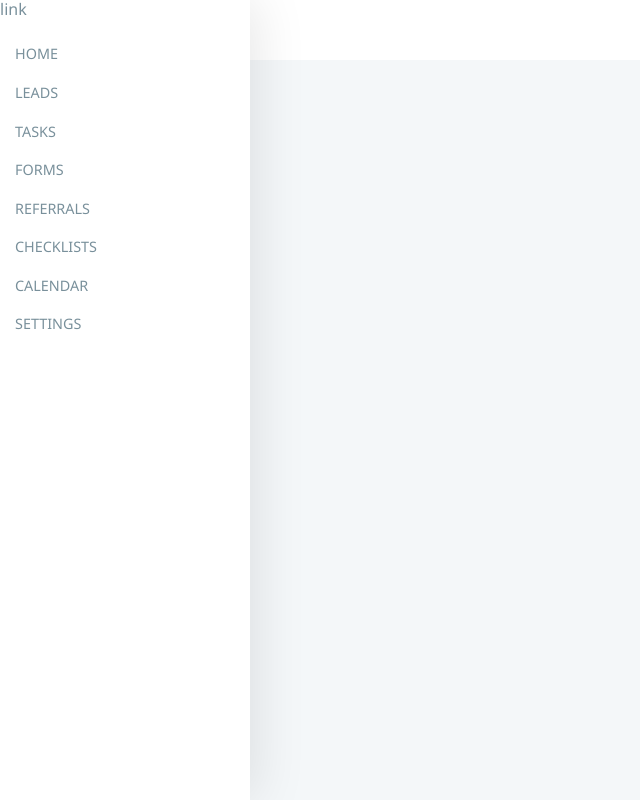
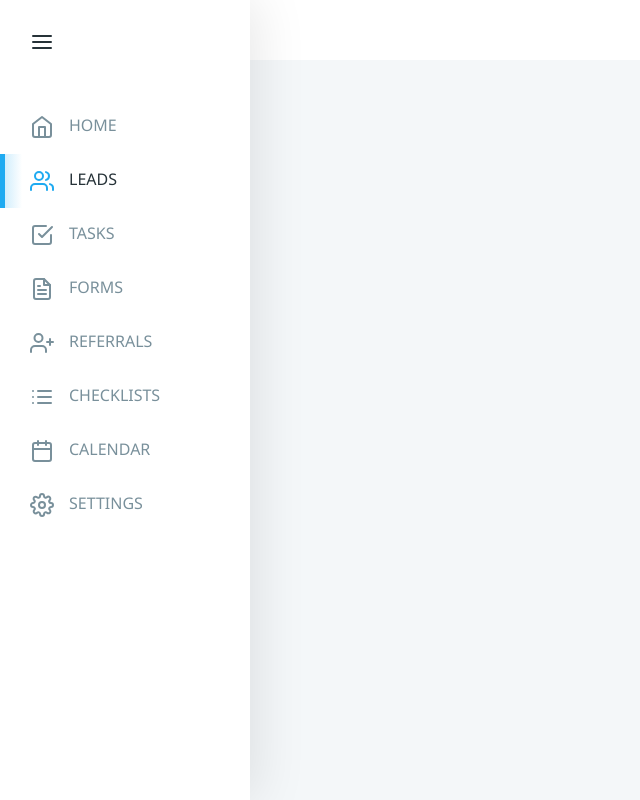
Before and after one commit to neo1807/rootstack, a React app: page / in a window 1280 px wide. Shown: the whole page, without its empty margins (0-640 px from the left). Built offline with nearby package versions, Linux system fonts and the light colour scheme.

Commit message:
feat: sidebar style

```diff
--- a/src/components/navbar.js
+++ b/src/components/navbar.js
@@ -1,34 +1,71 @@
 import React from "react";
+import {
+  FiHome,
+  FiMenu,
+  FiUsers,
+  FiCheckSquare,
+  FiUserPlus,
+  FiList,
+  FiCalendar,
+  FiSettings,
+  FiFileText
+} from "react-icons/fi";
 
 export default class Navbar extends React.Component {
   render() {
     return (
       <nav>
-        <a>link</a>
+        <a href="/" className="toggle-menu">
+          <FiMenu />
+        </a>
         <ul>
           <li>
-            <a href="/">Home</a>
+            <a href="/">
+              <FiHome />
+              Home
+            </a>
+          </li>
+          <li className="is-active">
+            <a href="/">
+              <FiUsers />
+              Leads
+            </a>
           </li>
           <li>
-            <a href="/">Leads</a>
+            <a href="/">
+              <FiCheckSquare />
+              Tasks
+            </a>
           </li>
           <li>
-            <a href="/">Tasks</a>
+            <a href="/">
+              <FiFileText />
+              Forms
+            </a>
           </li>
           <li>
-            <a href="/">Forms</a>
+            <a href="/">
+              <FiUserPlus />
+              Referrals
+            </a>
           </li>
           <li>
-            <a href="/">Referrals</a>
+            <a href="/">
+              <FiList />
+              Checklists
+            </a>
           </li>
           <li>
-            <a href="/">Checklists</a>
+            <a href="/">
+              <FiCalendar />
+              Calendar
+            </a>
           </li>
           <li>
-            <a href="/">Calendar</a>
-          </li>
-          <li>
-            <a href="/">Settings</a>
+            <a href="/">
+              <FiSettings />
+              Settings
+            </a>
           </li>
         </ul>
       </nav>
--- a/src/styles.css
+++ b/src/styles.css
@@ -36,14 +36,46 @@ aside nav ul {
   padding: 0;
 }
 aside nav ul > li {
-  padding: 10px 15px 10px 15px;
+  padding: 15px 15px 15px 30px;
 }
 aside nav ul > li a {
   text-decoration: none;
   text-transform: uppercase;
 }
+aside nav .toggle-menu {
+  display: block;
+  padding: 30px;
+}
 aside nav ul > li a,
-aside nav ul > li a:visited {
+aside nav ul > li a:visited,
+aside nav .toggle-menu {
   color: #79909b;
-  font-size: .9rem;
 }
+aside nav ul > li a:hover,
+aside nav .toggle-menu:hover {
+  color: #263238;
+}
+aside nav ul > li.is-active a {
+  color: #263238;
+}
+aside nav ul > li a:hover svg,
+aside nav ul > li.is-active a svg{
+  color: #1eaaf1;
+}
+aside nav ul > li.is-active {
+  border-left: 5px solid #1eaaf1;
+  padding-left: 25px;
+  background: rgb(30, 170, 241);
+  background: linear-gradient(
+    90deg,
+    rgba(30, 170, 241, 0.2) 0%,
+    rgb(255, 255, 255) 7%
+  );
+}
+aside nav ul > li a svg,
+aside nav .toggle-menu svg {
+  margin-right: 15px;
+  width: 1.5em;
+  height: 1.5em;
+  vertical-align: middle;
+}
```
